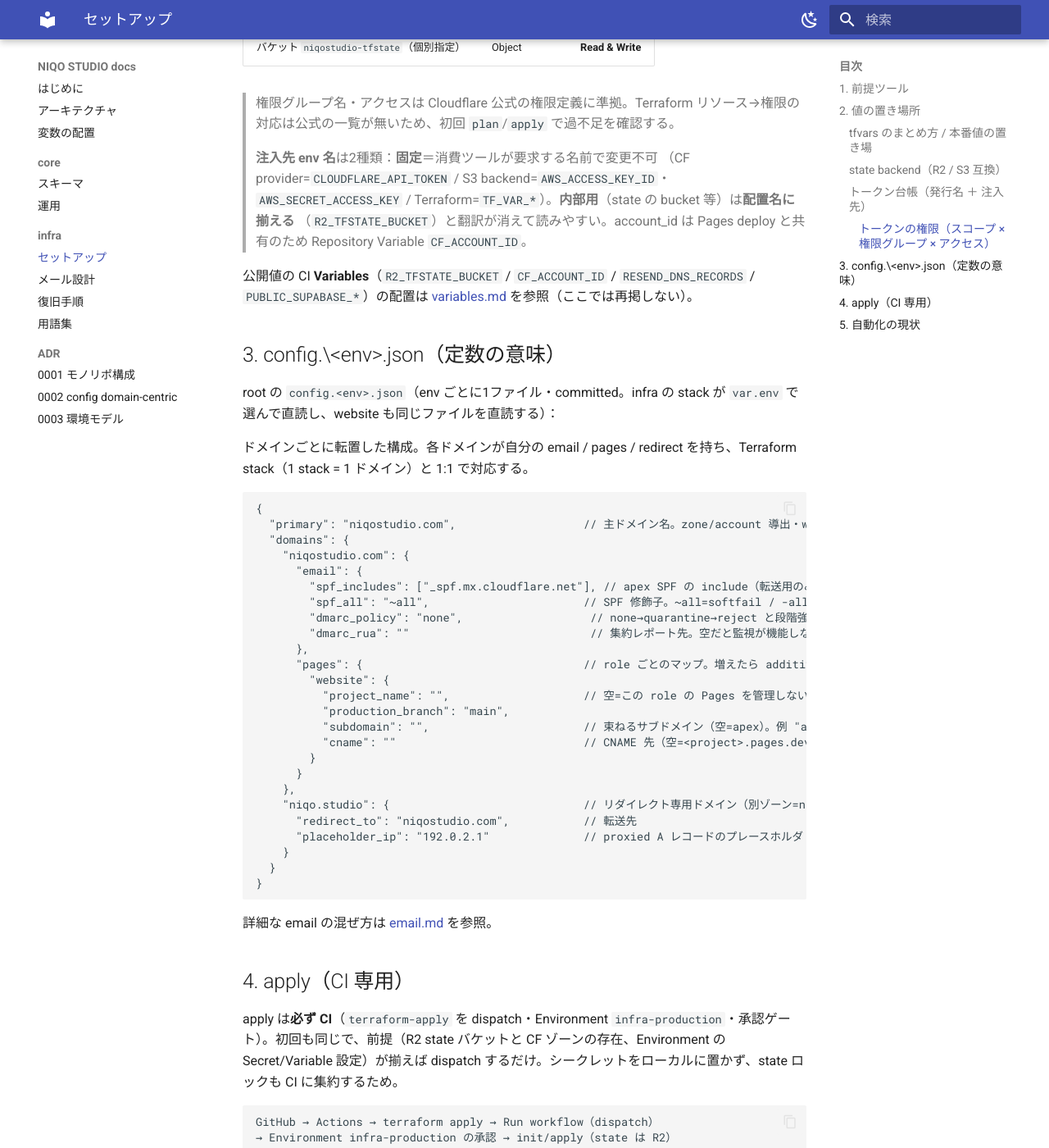
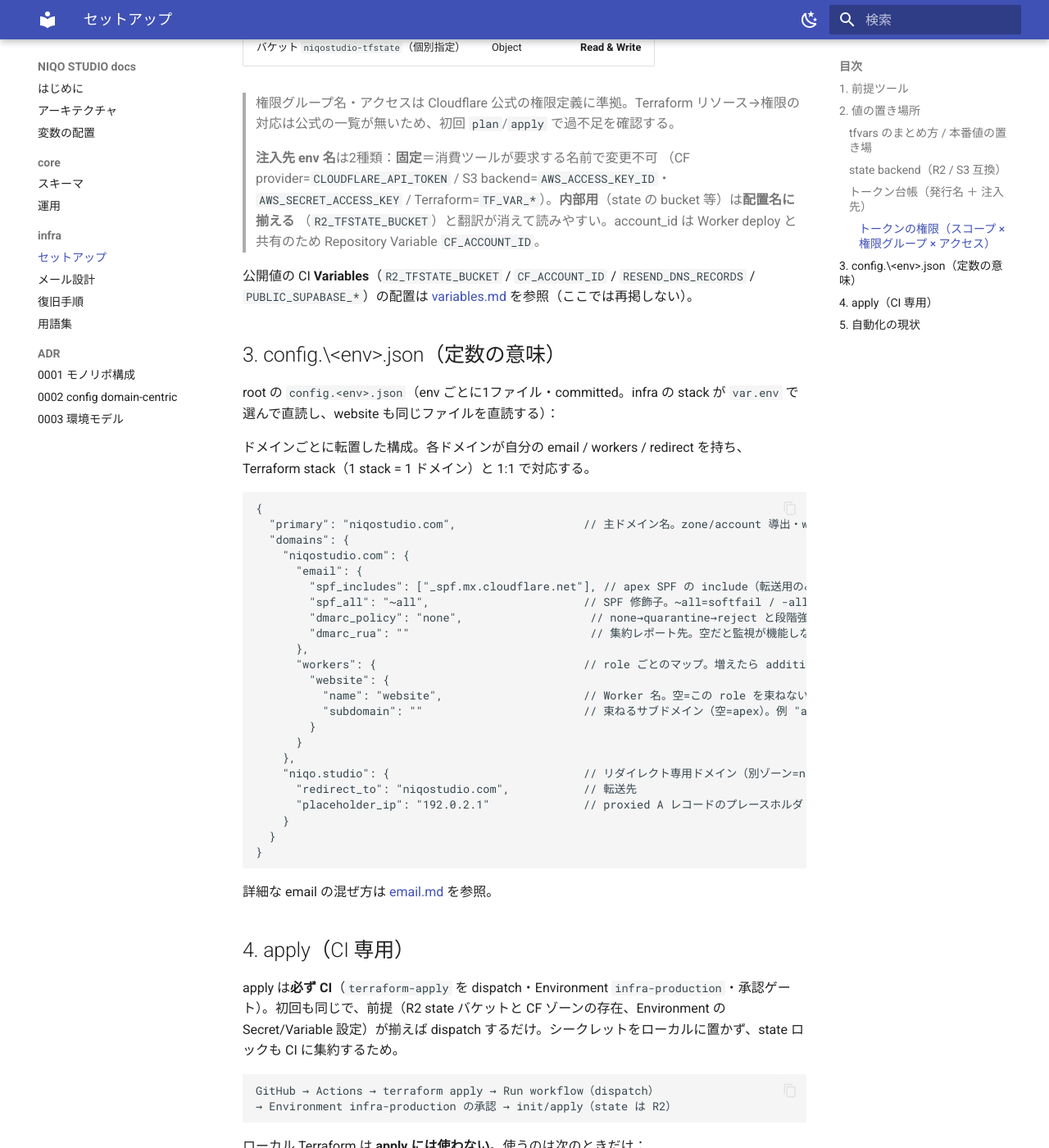
Before and after one commit to niqostudio/niqostudio, an MkDocs documentation site: the page built from docs/infra/setup.md, in a window 1280 px wide and 1400 px high, scrolled down 2658 px. Shown: the whole window at 82% size. Built offline with MkDocs 1.6.1 and Material for MkDocs 9.7.7, drawn with Linux system fonts in a browser that asks for light colours; some of the changed text lies outside the part shown.

Commit message:
docs: 配信を Cloudflare Pages から Workers へ更新
アーキ図・用語・変数表・セットアップ・復旧手順を Worker 配信前提に修正。Pages の箱/CNAME
に代わる Worker カスタムドメイン束ね、CF_DEPLOY_TOKEN、website-production のランタイム値、
初回の deploy→apply 順を反映。

````diff
--- a/docs/infra/setup.md
+++ b/docs/infra/setup.md
@@ -31,7 +31,7 @@
 | `endpoints.s3` | `https://<account_id>.r2.cloudflarestorage.com`（**account_id から導出**） | Repository Variable `CF_ACCOUNT_ID` から組み立て |
 | `key` | `<stack>/terraform.tfstate`（例 `niqostudio-com/...` `niqo-studio/...`） | workflow が stack ごとに指定 |
 
-- endpoint は account_id から一意に決まるので **account_id（`CF_ACCOUNT_ID`）だけを持ち**、CI は `backend.tfbackend` 生成時に組み立てる（backend は `init` 前に読まれ HCL 補間が効かないため、導出は workflow / ローカル手書き側で行う）。`CF_ACCOUNT_ID` は Pages deploy（website）とも共有の Repository Variable。
+- endpoint は account_id から一意に決まるので **account_id（`CF_ACCOUNT_ID`）だけを持ち**、CI は `backend.tfbackend` 生成時に組み立てる（backend は `init` 前に読まれ HCL 補間が効かないため、導出は workflow / ローカル手書き側で行う）。`CF_ACCOUNT_ID` は Worker deploy（website）とも共有の Repository Variable。
 - R2 のアクセスキー（`AWS_ACCESS_KEY_ID` / `AWS_SECRET_ACCESS_KEY`）は Secret。
 
 ### トークン台帳（発行名 ＋ 注入先）
@@ -49,7 +49,7 @@
 
 | スコープ | 権限グループ | アクセス |
 | --- | --- | --- |
-| Account（NIQO STUDIO） | Cloudflare Pages | **Edit** |
+| Account（NIQO STUDIO） | Workers Scripts | **Edit** |（Worker のカスタムドメイン束ね）
 | Account | Email Routing Addresses | **Edit** |
 | Account | Account Rulesets | **Edit** |
 | Zone（niqostudio.com / niqo.studio） | DNS | **Edit** |
@@ -74,7 +74,7 @@
 > **注入先 env 名**は2種類：**固定**＝消費ツールが要求する名前で変更不可
 > （CF provider=`CLOUDFLARE_API_TOKEN` / S3 backend=`AWS_ACCESS_KEY_ID`・`AWS_SECRET_ACCESS_KEY` /
 > Terraform=`TF_VAR_*`）。**内部用**（state の bucket 等）は**配置名に揃える**
-> （`R2_TFSTATE_BUCKET`）と翻訳が消えて読みやすい。account_id は Pages deploy と共有のため Repository Variable `CF_ACCOUNT_ID`。
+> （`R2_TFSTATE_BUCKET`）と翻訳が消えて読みやすい。account_id は Worker deploy と共有のため Repository Variable `CF_ACCOUNT_ID`。
 
 公開値の CI **Variables**（`R2_TFSTATE_BUCKET` / `CF_ACCOUNT_ID` / `RESEND_DNS_RECORDS` / `PUBLIC_SUPABASE_*`）の配置は [variables.md](../variables.md) を参照（ここでは再掲しない）。
 
@@ -82,7 +82,7 @@
 
 root の `config.<env>.json`（env ごとに1ファイル・committed。infra の stack が `var.env` で選んで直読し、website も同じファイルを直読する）：
 
-ドメインごとに転置した構成。各ドメインが自分の email / pages / redirect を持ち、Terraform stack（1 stack = 1 ドメイン）と 1:1 で対応する。
+ドメインごとに転置した構成。各ドメインが自分の email / workers / redirect を持ち、Terraform stack（1 stack = 1 ドメイン）と 1:1 で対応する。
 
 ```jsonc
 {
@@ -95,12 +95,10 @@
         "dmarc_policy": "none",                   // none→quarantine→reject と段階強化
         "dmarc_rua": ""                           // 集約レポート先。空だと監視が機能しない
       },
-      "pages": {                                 // role ごとのマップ。増えたら additive に追加
+      "workers": {                               // role ごとのマップ。増えたら additive に追加
         "website": {
-          "project_name": "",                    // 空=この role の Pages を管理しない。設定すると箱+ドメイン作成
-          "production_branch": "main",
-          "subdomain": "",                       // 束ねるサブドメイン（空=apex）。例 "admin"→admin.niqostudio.com
-          "cname": ""                            // CNAME 先（空=<project>.pages.dev）
+          "name": "website",                     // Worker 名。空=この role を束ねない。CI が deploy 名をこの値に上書き＋infra の service 束ねも一致
+          "subdomain": ""                        // 束ねるサブドメイン（空=apex）。例 "admin"→admin.niqostudio.com
         }
       }
     },
````
Also changed, not shown: docs/architecture.md (+5 -5 lines), docs/infra/glossary.md (+1 -1 lines), docs/infra/recovery.md (+3 -3 lines), docs/variables.md (+14 -3 lines).
